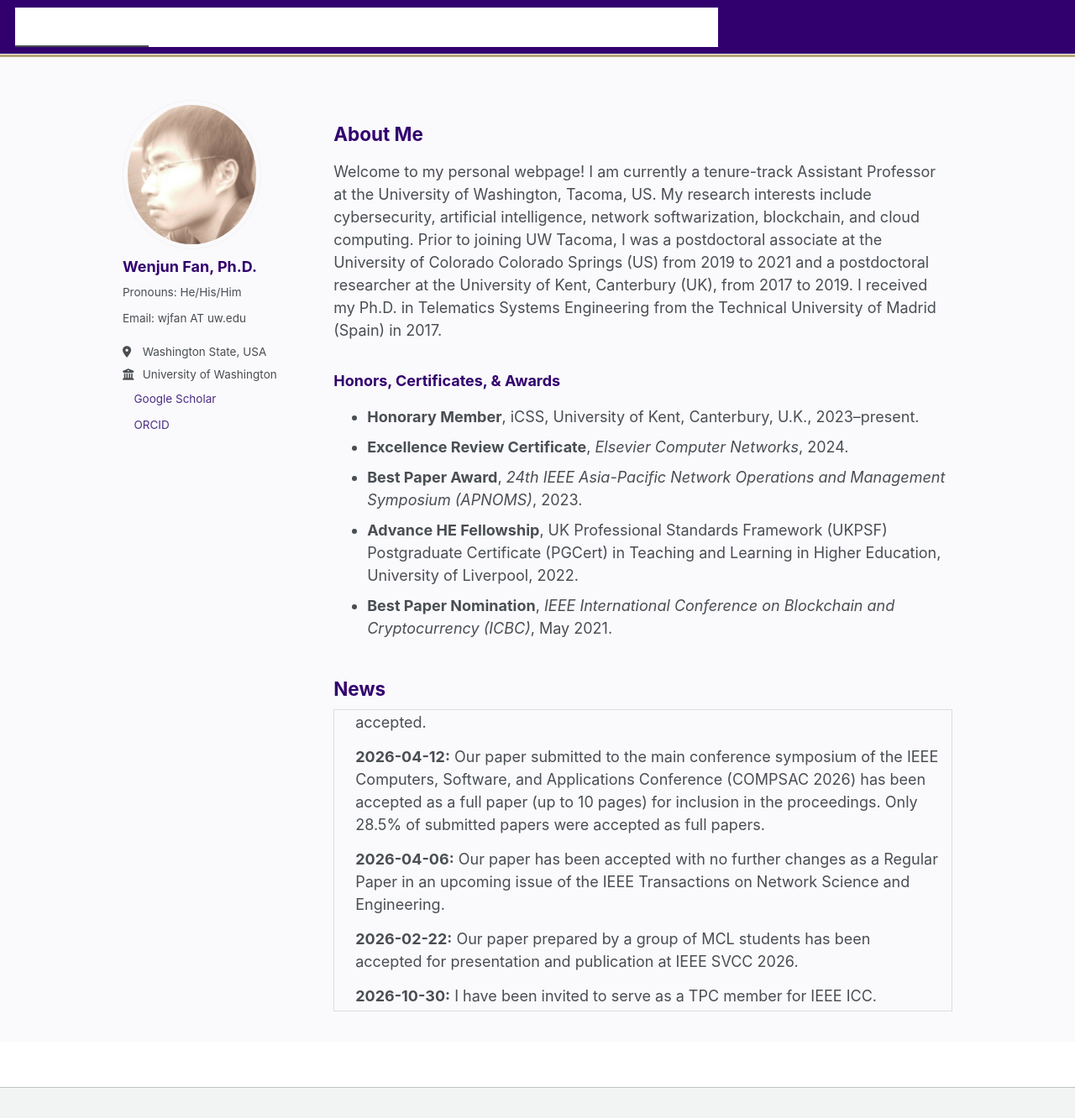
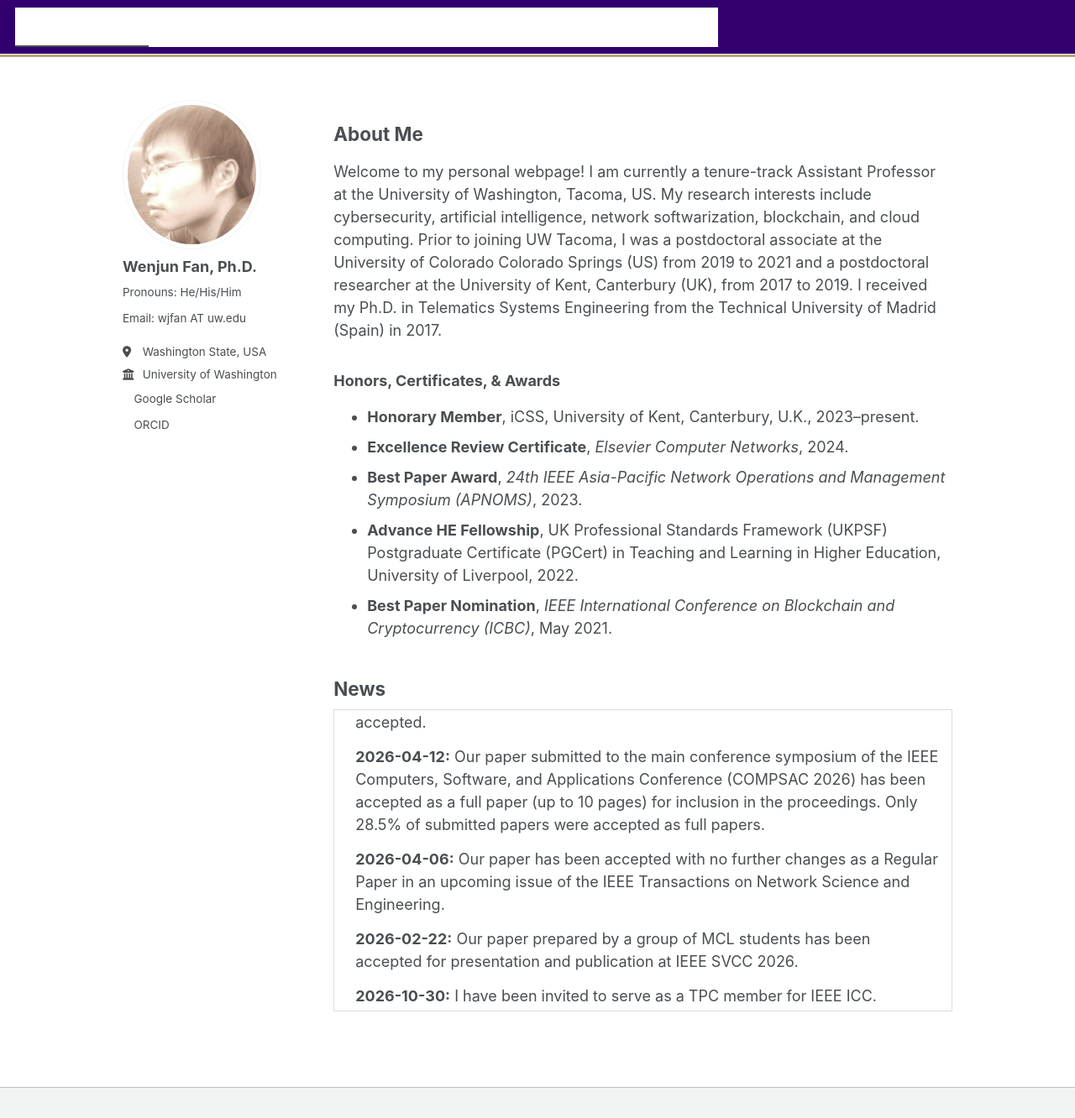
Before and after one commit to fanwj2010/fanwj2010.github.io, a Jekyll site: the page built from _pages/about.md, in a window 1280 px wide and 1332 px high. Shown: the whole window at 84% size. Built offline with Jekyll 4.4.1, drawn with Linux system fonts in a browser that asks for light colours; a script bundle is joined from its source files by our own code; a style sheet for code colours, icons or effects is not loaded.

Commit message:
Update main.scss

```diff
--- a/assets/css/main.scss
+++ b/assets/css/main.scss
@@ -55,60 +55,37 @@
    UW-inspired website color theme
    ================================= */
 
-/* Overall page background */
-body {
-  background-color: #faf9fc;
-}
-
-/* Main content area */
-#main,
-.initial-content {
-  background-color: #faf9fc;
-}
 
 /* Top navigation bar */
 .masthead {
-  background-color: #32006e;
+  background: #32006e !important;
   border-bottom: 3px solid #b7a57a;
 }
 
-/* Navigation links */
-.greedy-nav {
-  background-color: #32006e;
+/* Navigation container */
+.masthead__inner-wrap {
+  background: #32006e !important;
 }
 
+.greedy-nav {
+  background: #32006e !important;
+}
+
+/* Navigation menu links */
 .greedy-nav a,
 .greedy-nav .site-title {
+  background: transparent !important;
   color: #ffffff !important;
 }
 
+/* Navigation hover */
 .greedy-nav a:hover {
+  background: transparent !important;
   color: #ffc700 !important;
 }
 
-/* Page headings */
-.page__title,
-.archive__subtitle,
-h1, h2, h3 {
-  color: #32006e;
+/* Dropdown menu toggle */
+.greedy-nav__toggle {
+  background: #32006e !important;
+  color: #ffffff !important;
 }
-
-/* Links */
-a {
-  color: #4b2e83;
-}
-
-a:hover {
-  color: #85754d;
-}
-
-/* Section heading decoration */
-.page__content h2 {
-  border-bottom: 2px solid #e8e3d3;
-  padding-bottom: 6px;
-}
-
-/* Sidebar profile links */
-.author__urls a {
-  color: #4b2e83;
-}
```
